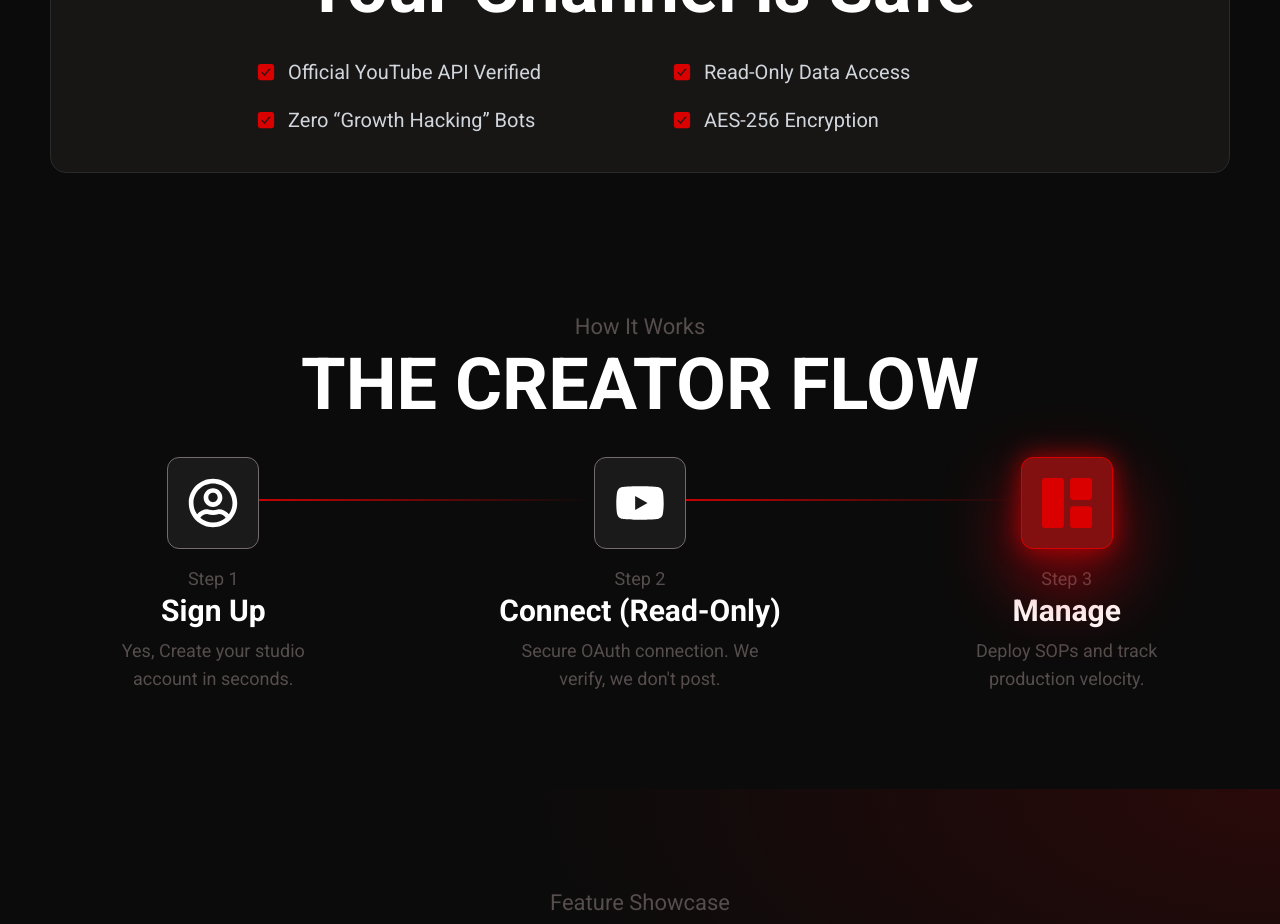
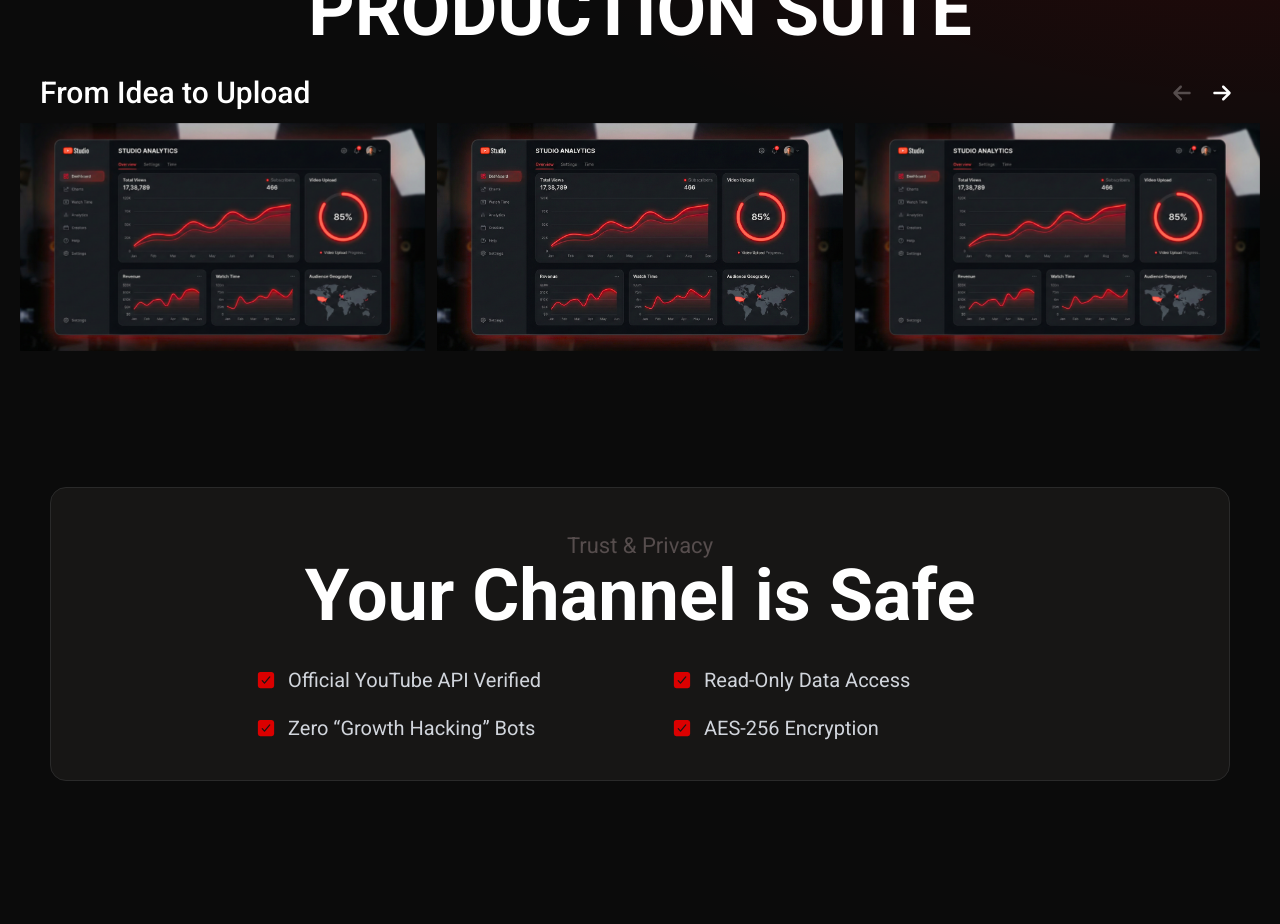
Before and after one commit to Naman830/Youtube-Management-System-, a React app in the folder frontend/: page / in a window 1280 px wide. Shown: the part 1100-2024 px from the top of the page. Built offline with nearby package versions, Linux system fonts and the light colour scheme; the HTML template or start-up script is replaced by a standard one.

Commit message:
Ready For Auth Work

```diff
--- a/frontend/src/pages/landing/Landing.jsx
+++ b/frontend/src/pages/landing/Landing.jsx
@@ -12,9 +12,9 @@ export default function Landing() {
       <Navbar />
       <main>
         <Hero />
+        <Showcase />
         <Trust />
         <CreatorFlow />
-        <Showcase />
         <CTA />
       </main>
     </>
--- a/frontend/src/pages/landing/sections/Trust/Trust.jsx
+++ b/frontend/src/pages/landing/sections/Trust/Trust.jsx
@@ -1,5 +1,5 @@
 import React from "react";
-import TrustItem from "./TrustItem"
+import TrustItem from "./TrustItem";
 
 const Trust = () => {
   return (
@@ -21,6 +21,7 @@ const Trust = () => {
       gap-x-16
       max-w-3xl
       mx-auto
+      text-left
           "
         >
           <TrustItem text="Official YouTube API Verified" />
```
